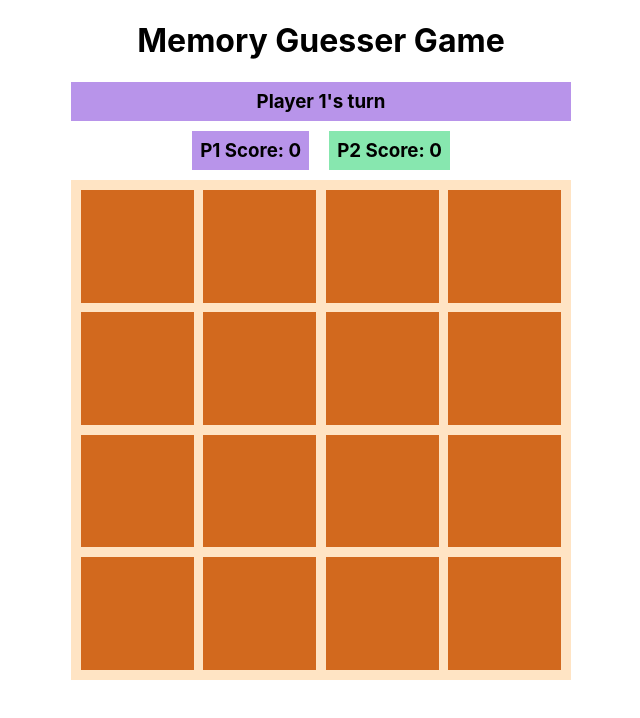
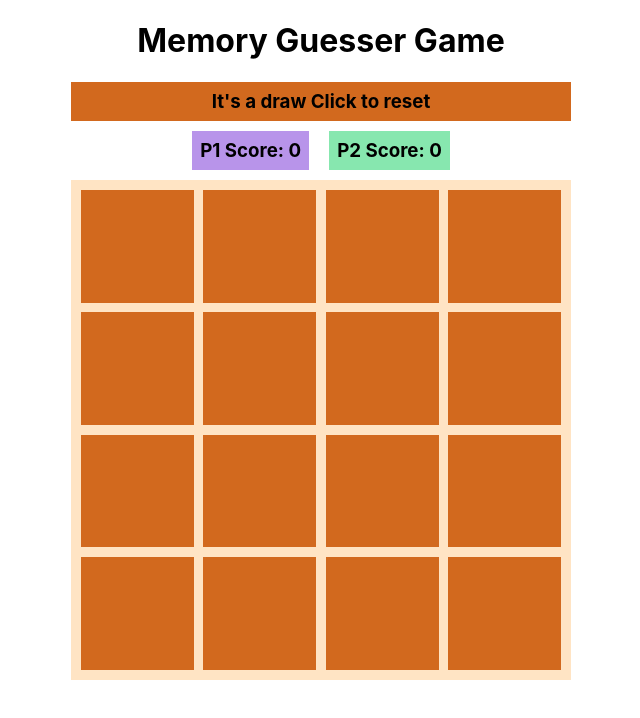
Before and after one commit to joepointon1/MemoryGame, a React (Create React App) app: page / in a window 1280 px wide. Shown: the top 718 px of the page, without its empty margins (319-959 px from the left). Built offline with nearby package versions, Linux system fonts and the light colour scheme.

Commit message:
removed button for restart and added to header

```diff
--- a/src/App.js
+++ b/src/App.js
@@ -10,7 +10,7 @@ export default function App() {
   const [p2Score, setP2Score] = useState(0);
   const [correctTilesNo, setCorrectTilesNo] = useState(0);
   const [player1Turn, setPlayer1Turn] = useState(true);
-  const [gameOver, setGameOver] = useState(false);
+  const [gameOver, setGameOver] = useState(true);
   const [answers, setAnswers] = useState();
 
   // array filled with false, values change to true if those tiles have been correctly guessed
@@ -180,7 +180,12 @@ export default function App() {
         <h1>Memory Guesser Game</h1>
         <div className="turn-container">
           {gameOver ? (
-            <h3 className={setGameOverClass()}>{setGameOverText()}</h3>
+            <h3
+              className={setGameOverClass() + " clickable"}
+              onClick={() => restartGame()}
+            >
+              {setGameOverText() + "    Click to reset"}
+            </h3>
           ) : (
             <h3 className={setHeaderClass()}>{setHeaderText()}</h3>
           )}
@@ -190,11 +195,11 @@ export default function App() {
           <h3 className="p1-colour">P1 Score: {p1Score}</h3>
           <h3 className="p2-colour">P2 Score: {p2Score}</h3>
         </div>
-        {gameOver && (
+        {/* {gameOver && (
           <>
             <div>Gameover</div> <button onClick={restartGame}>Restart?</button>
           </>
-        )}
+        )} */}
       </div>
       {answers && <div className="board-container">{renderTiles(noTiles)}</div>}
     </div>
--- a/src/index.css
+++ b/src/index.css
@@ -74,6 +74,9 @@ h3 {
 .p1-colour {
   background-color: #691ed279;
 }
+.clickable{
+  cursor: pointer;
+}
 .header-container {
   margin: 0 auto;
   display: flex;
```
